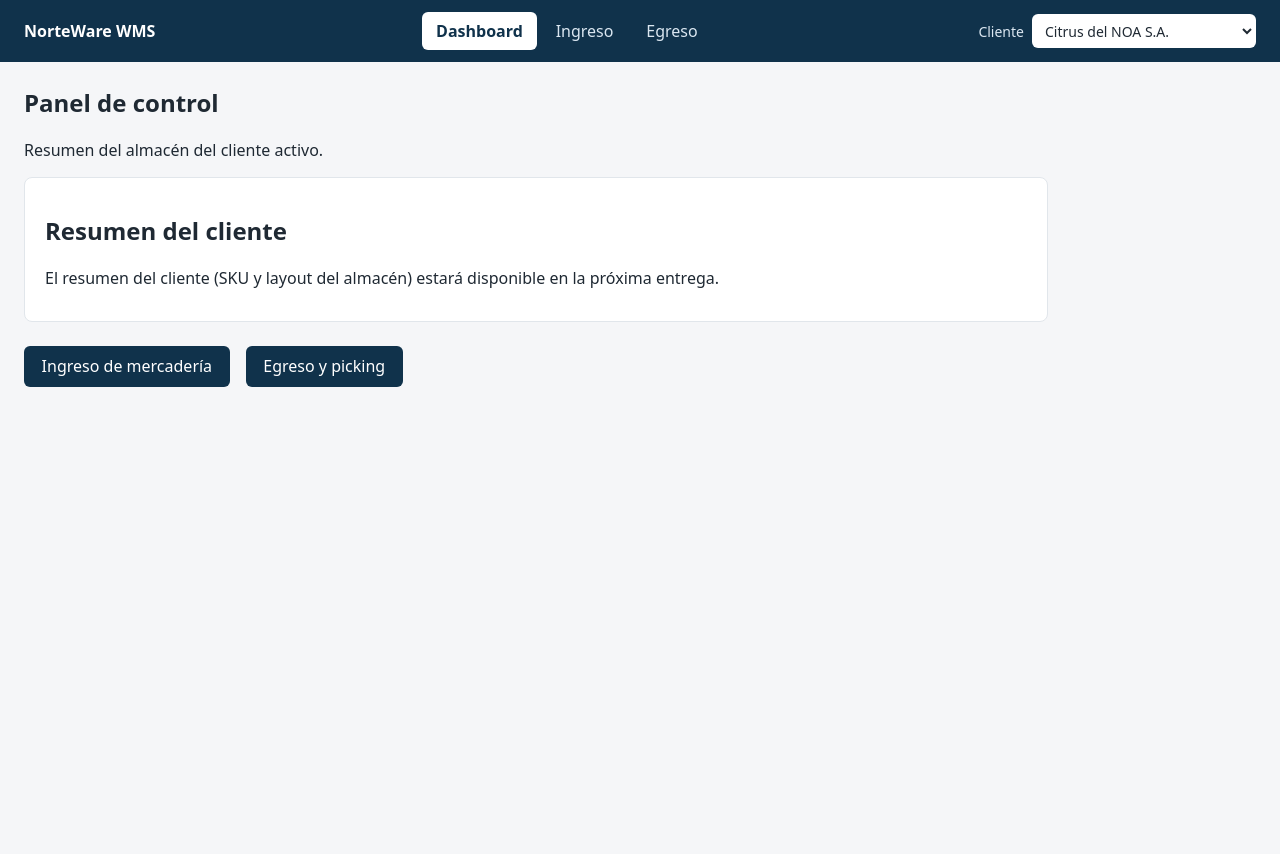
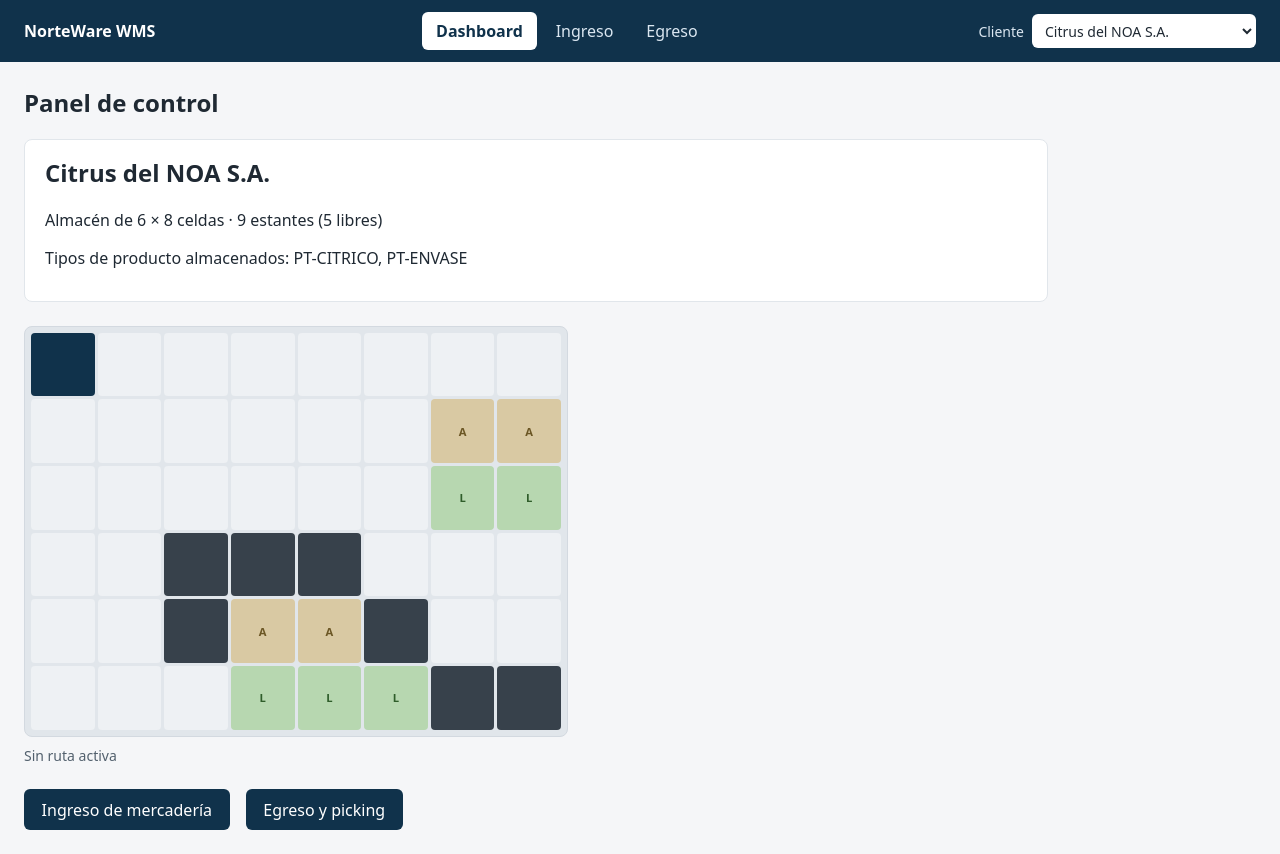
Before and after one commit to Aguss2403/norteware-wms, a React (Vite) app: page / in a window 1280 px wide. Before the commit the page ends 800 px from the top, so only its background shows below. Built offline with nearby package versions, Linux system fonts and the light colour scheme.

Commit message:
feat(dashboard): show active client summary and layout grid

```diff
--- a/src/index.css
+++ b/src/index.css
@@ -101,6 +101,10 @@ body {
   padding: 1rem 1.25rem;
 }
 
+.summary-card h2 {
+  margin-top: 0;
+}
+
 .entry-links {
   display: flex;
   gap: 1rem;
--- a/src/pages/Dashboard.jsx
+++ b/src/pages/Dashboard.jsx
@@ -1,17 +1,28 @@
 import { Link } from 'react-router-dom';
+import { useClient } from '../context/ClientContext.jsx';
+import WarehouseMap from '../components/WarehouseMap.jsx';
 
 export default function Dashboard() {
+  const { client, layout } = useClient();
+
+  const racks = layout.locations.filter((location) => location.type === 'rack');
+  const freeRacks = racks.filter((location) => !location.productTypeId);
+  const storedTypes = [...new Set(racks.map((location) => location.productTypeId).filter(Boolean))];
+
   return (
     <section className="page">
       <h1>Panel de control</h1>
-      <p>Resumen del almacén del cliente activo.</p>
       <div className="summary-card">
-        <h2>Resumen del cliente</h2>
-        <p className="summary-placeholder">
-          El resumen del cliente (SKU y layout del almacén) estará disponible en la próxima
-          entrega.
+        <h2>{client.name}</h2>
+        <p>
+          Almacén de {layout.rows} × {layout.cols} celdas · {racks.length} estantes ({freeRacks.length} libres)
+        </p>
+        <p>
+          Tipos de producto almacenados:{' '}
+          {storedTypes.length > 0 ? storedTypes.join(', ') : 'Ninguno'}
         </p>
       </div>
+      <WarehouseMap />
       <div className="entry-links">
         <Link className="entry-link" to="/ingreso">
           Ingreso de mercadería
```
